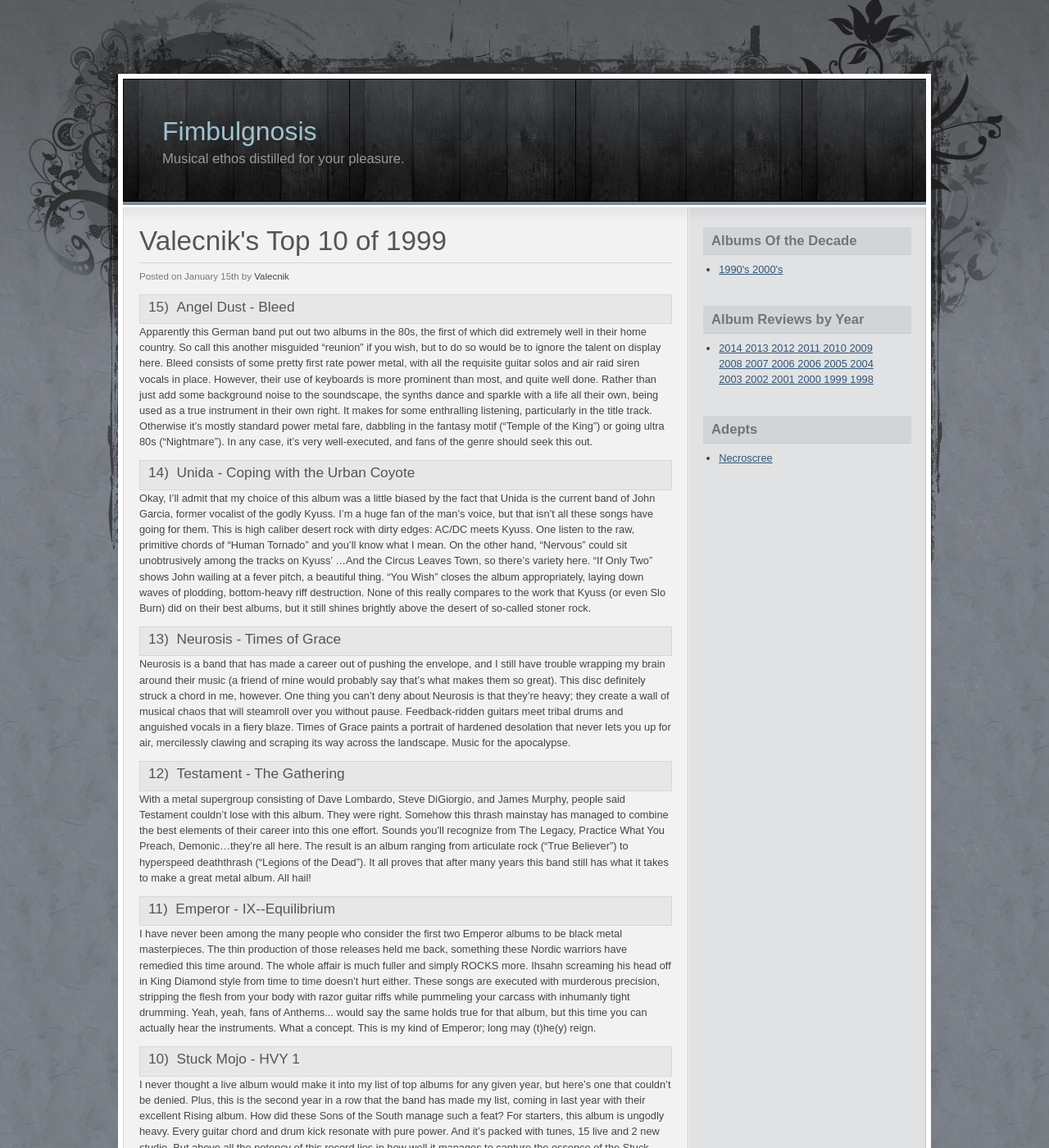
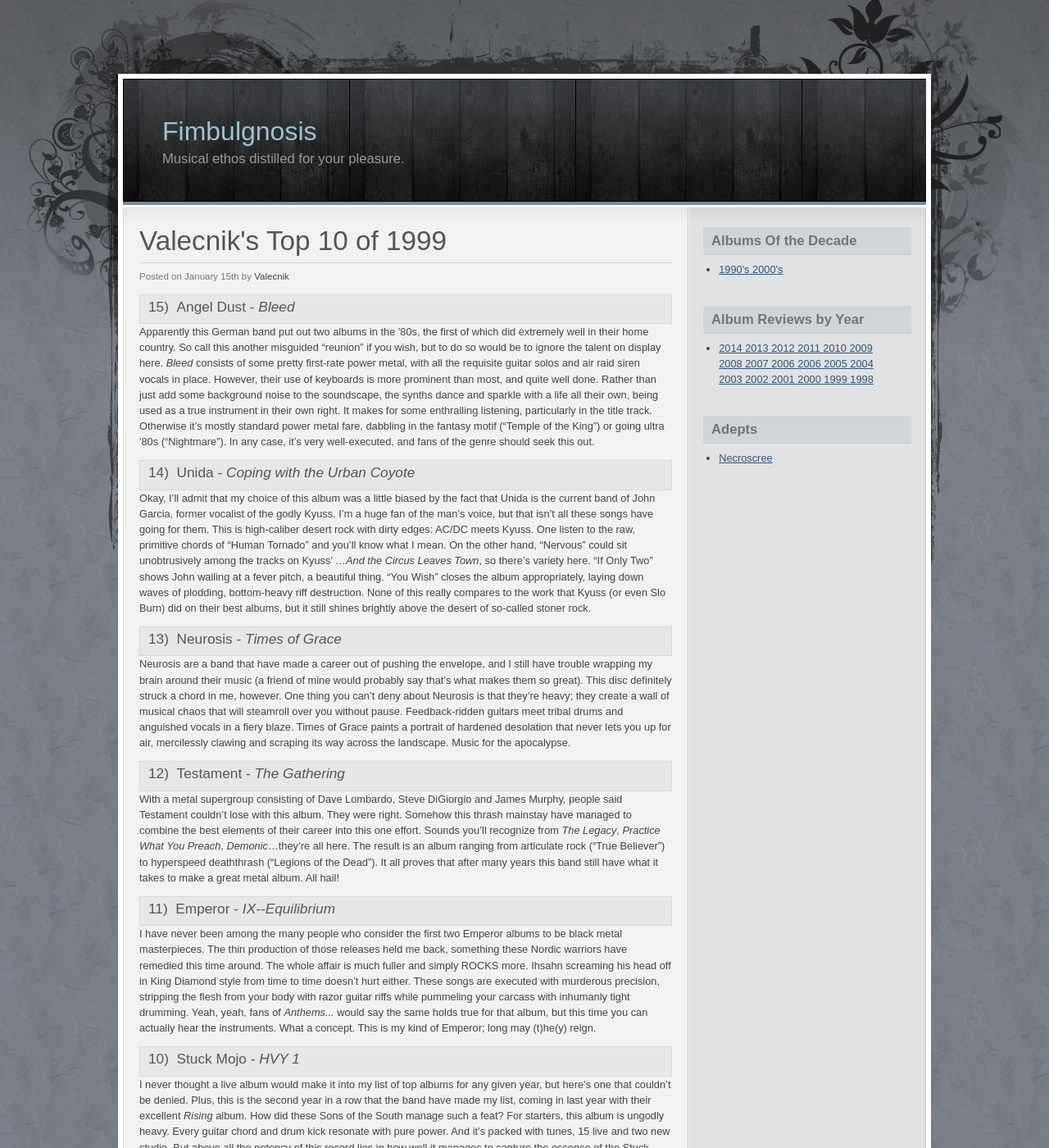
Before and after one commit to luminouscode/luminouscode.fimbulgnosis.com, a Jekyll site: the page built from valecnik/1999_reviews.html, in a window 1280 px wide and 1400 px high. Shown: the whole window at 82% size. Built offline with Jekyll 4.4.1, drawn with Linux system fonts in a browser that asks for light colours; some of the changed text lies outside the part shown.

Commit message:
Update 1999_reviews.html

```diff
--- a/valecnik/1999_reviews.html
+++ b/valecnik/1999_reviews.html
@@ -14,55 +14,55 @@
     </a>
   </div>
   <div class="post_meta">
-    <h3>15)&nbsp;&nbsp;Angel Dust - Bleed</h3>
+    <h3>15)&nbsp;&nbsp;Angel Dust - <i>Bleed</i></h3>
   </div>
   <div class="post_body">
     <p>
-      Apparently this German band put out two albums in the 80s, the first of which did extremely well in their home country.  So call this another misguided “reunion” if you wish, but to do so would be to ignore the talent on display here.  Bleed consists of some pretty first rate power metal, with all the requisite guitar solos and air raid siren vocals in place.  However, their use of keyboards is more prominent than most, and quite well done.  Rather than just add some background noise to the soundscape, the synths dance and sparkle with a life all their own, being used as a true instrument in their own right.  It makes for some enthralling listening, particularly in the title track.  Otherwise it’s mostly standard power metal fare, dabbling in the fantasy motif (“Temple of the King”) or going ultra 80s (“Nightmare”).  In any case, it’s very well-executed, and fans of the genre should seek this out.
+      Apparently this German band put out two albums in the '80s, the first of which did extremely well in their home country.  So call this another misguided “reunion” if you wish, but to do so would be to ignore the talent on display here.  <i>Bleed</i> consists of some pretty first-rate power metal, with all the requisite guitar solos and air raid siren vocals in place.  However, their use of keyboards is more prominent than most, and quite well done.  Rather than just add some background noise to the soundscape, the synths dance and sparkle with a life all their own, being used as a true instrument in their own right.  It makes for some enthralling listening, particularly in the title track.  Otherwise it’s mostly standard power metal fare, dabbling in the fantasy motif (“Temple of the King”) or going ultra '80s (“Nightmare”).  In any case, it’s very well-executed, and fans of the genre should seek this out.
     </p>
   </div>
   <div class="post_meta">
-    <h3>14)&nbsp;&nbsp;Unida - Coping with the Urban Coyote</h3>
+    <h3>14)&nbsp;&nbsp;Unida - <i>Coping with the Urban Coyote</i></h3>
   </div>
   <div class="post_body">
     <p>
-      Okay, I’ll admit that my choice of this album was a little biased by the fact that Unida is the current band of John Garcia, former vocalist of the godly Kyuss.  I’m a huge fan of the man’s voice, but that isn’t all these songs have going for them.  This is high caliber desert rock with dirty edges: AC/DC meets Kyuss.  One listen to the raw, primitive chords of “Human Tornado” and you’ll know what I mean.  On the other hand, “Nervous” could sit unobtrusively among the tracks on Kyuss’ …And the Circus Leaves Town, so there’s variety here.  “If Only Two” shows John wailing at a fever pitch, a beautiful thing.  “You Wish” closes the album appropriately, laying down waves of plodding, bottom-heavy riff destruction.  None of this really compares to the work that Kyuss (or even Slo Burn) did on their best albums, but it still shines brightly above the desert of so-called stoner rock.
+      Okay, I’ll admit that my choice of this album was a little biased by the fact that Unida is the current band of John Garcia, former vocalist of the godly Kyuss.  I’m a huge fan of the man’s voice, but that isn’t all these songs have going for them.  This is high-caliber desert rock with dirty edges: AC/DC meets Kyuss.  One listen to the raw, primitive chords of “Human Tornado” and you’ll know what I mean.  On the other hand, “Nervous” could sit unobtrusively among the tracks on Kyuss’ <i>…And the Circus Leaves Town</i>, so there’s variety here.  “If Only Two” shows John wailing at a fever pitch, a beautiful thing.  “You Wish” closes the album appropriately, laying down waves of plodding, bottom-heavy riff destruction.  None of this really compares to the work that Kyuss (or even Slo Burn) did on their best albums, but it still shines brightly above the desert of so-called stoner rock.
     </p>
   </div>
   <div class="post_meta">
-    <h3>13)&nbsp;&nbsp;Neurosis - Times of Grace</h3>
+    <h3>13)&nbsp;&nbsp;Neurosis - <i>Times of Grace</i></h3>
   </div>
   <div class="post_body">
     <p>
-      Neurosis is a band that has made a career out of pushing the envelope, and I still have trouble wrapping my brain around their music (a friend of mine would probably say that’s what makes them so great).  This disc definitely struck a chord in me, however.  One thing you can’t deny about Neurosis is that they’re heavy; they create a wall of musical chaos that will steamroll over you without pause.  Feedback-ridden guitars meet tribal drums and anguished vocals in a fiery blaze.  Times of Grace paints a portrait of hardened desolation that never lets you up for air, mercilessly clawing and scraping its way across the landscape.  Music for the apocalypse.
+      Neurosis are a band that have made a career out of pushing the envelope, and I still have trouble wrapping my brain around their music (a friend of mine would probably say that’s what makes them so great).  This disc definitely struck a chord in me, however.  One thing you can’t deny about Neurosis is that they’re heavy; they create a wall of musical chaos that will steamroll over you without pause.  Feedback-ridden guitars meet tribal drums and anguished vocals in a fiery blaze.  Times of Grace paints a portrait of hardened desolation that never lets you up for air, mercilessly clawing and scraping its way across the landscape.  Music for the apocalypse.
     </p>
   </div>
   <div class="post_meta">
-    <h3>12)&nbsp;&nbsp;Testament - The Gathering</h3>
+    <h3>12)&nbsp;&nbsp;Testament - <i>The Gathering</i></h3>
   </div>
   <div class="post_body">
     <p>
-      With a metal supergroup consisting of Dave Lombardo, Steve DiGiorgio, and James Murphy, people said Testament couldn’t lose with this album.  They were right.  Somehow this thrash mainstay has managed to combine the best elements of their career into this one effort.  Sounds you’ll recognize from The Legacy, Practice What You Preach, Demonic…they’re all here.  The result is an album ranging from articulate rock (“True Believer”) to hyperspeed deaththrash (“Legions of the Dead”).  It all proves that after many years this band still has what it takes to make a great metal album.  All hail!
+      With a metal supergroup consisting of Dave Lombardo, Steve DiGiorgio and James Murphy, people said Testament couldn’t lose with this album.  They were right.  Somehow this thrash mainstay have managed to combine the best elements of their career into this one effort.  Sounds you’ll recognize from <i>The Legacy</i>, <i>Practice What You Preach</i>, <i>Demonic</i>…they’re all here.  The result is an album ranging from articulate rock (“True Believer”) to hyperspeed deaththrash (“Legions of the Dead”).  It all proves that after many years this band still have what it takes to make a great metal album.  All hail!
     </p>
   </div>
   <div class="post_meta">
-    <h3>11)&nbsp;&nbsp;Emperor - IX--Equilibrium</h3>
+    <h3>11)&nbsp;&nbsp;Emperor - <i>IX--Equilibrium</i></h3>
   </div>
   <div class="post_body">
     <p>
-      I have never been among the many people who consider the first two Emperor albums to be black metal masterpieces.  The thin production of those releases held me back, something these Nordic warriors have remedied this time around.  The whole affair is much fuller and simply ROCKS more.  Ihsahn screaming his head off in King Diamond style from time to time doesn’t hurt either.  These songs are executed with murderous precision, stripping the flesh from your body with razor guitar riffs while pummeling your carcass with inhumanly tight drumming.  Yeah, yeah, fans of Anthems...  would say the same holds true for that album, but this time you can actually hear the instruments.  What a concept.  This is my kind of Emperor; long may (t)he(y) reign.
+      I have never been among the many people who consider the first two Emperor albums to be black metal masterpieces.  The thin production of those releases held me back, something these Nordic warriors have remedied this time around.  The whole affair is much fuller and simply ROCKS more.  Ihsahn screaming his head off in King Diamond style from time to time doesn’t hurt either.  These songs are executed with murderous precision, stripping the flesh from your body with razor guitar riffs while pummeling your carcass with inhumanly tight drumming.  Yeah, yeah, fans of <i>Anthems...</i>  would say the same holds true for that album, but this time you can actually hear the instruments.  What a concept.  This is my kind of Emperor; long may (t)he(y) reign.
     </p>
   </div>
   <div class="post_meta">
-    <h3>10)&nbsp;&nbsp;Stuck Mojo - HVY 1</h3>
+    <h3>10)&nbsp;&nbsp;Stuck Mojo - <i>HVY 1</i></h3>
   </div>
   <div class="post_body">
     <p>
-      I never thought a live album would make it into my list of top albums for any given year, but here’s one that couldn’t be denied.  Plus, this is the second year in a row that the band has made my list, coming in last year with their excellent Rising album.  How did these Sons of the South manage such a feat?  For starters, this album is ungodly heavy.  Every guitar chord and drum kick resonate with pure power.  And it’s packed with tunes, 15 live and 2 new studio.  But above all the potency of this record lies in how well it manages to capture the essence of the Stuck Mojo live experience.  You can actually feel the energy and intensity of their live show when you listen to this, and considering what an unstoppable juggernaut this band is in a live setting, that’s saying a lot.  I haven’t moshed in years, but listening to this album makes me want to FUCK SHIT UP.  Impressive.
+      I never thought a live album would make it into my list of top albums for any given year, but here’s one that couldn’t be denied.  Plus, this is the second year in a row that the band have made my list, coming in last year with their excellent <i>Rising</i> album.  How did these Sons of the South manage such a feat?  For starters, this album is ungodly heavy.  Every guitar chord and drum kick resonate with pure power.  And it’s packed with tunes, 15 live and two new studio.  But above all the potency of this record lies in how well it manages to capture the essence of the Stuck Mojo live experience.  You can actually feel the energy and intensity of their live show when you listen to this, and considering what an unstoppable juggernaut this band is in a live setting, that’s saying a lot.  I haven’t moshed in years, but listening to this album makes me want to FUCK SHIT UP.  Impressive.
     </p>
   </div>
   <div class="post_meta">
-    <h3>9)&nbsp;&nbsp;Dark Tranquillity - Projector</h3>
+    <h3>9)&nbsp;&nbsp;Dark Tranquillity - <i>Projector</i></h3>
   </div>
   <div class="post_body">
     <p>
@@ -70,7 +70,7 @@
     </p>
   </div>
   <div class="post_meta">
-    <h3>8)&nbsp;&nbsp;In Flames - Colony</h3>
+    <h3>8)&nbsp;&nbsp;In Flames - <i>Colony</i></h3>
   </div>
   <div class="post_body">
     <p>
@@ -78,7 +78,7 @@
     </p>
   </div>
   <div class="post_meta">
-    <h3>7)&nbsp;&nbsp;Nevermore - Dreaming Neon Black</h3>
+    <h3>7)&nbsp;&nbsp;Nevermore - <i>Dreaming Neon Black</i></h3>
   </div>
   <div class="post_body">
     <p>
@@ -86,23 +86,23 @@
     </p>
   </div>
   <div class="post_meta">
-    <h3>6)&nbsp;&nbsp;Hypocrisy - Hypocrisy</h3>
+    <h3>6)&nbsp;&nbsp;Hypocrisy - <i>Hypocrisy</i></h3>
   </div>
   <div class="post_body">
     <p>
-      Two years ago, it seemed that the Hypocrisy story had ended with “The Final Chapter.”  Fortunately for the metal world, Peter Tagtgren and company changed their minds.  The result is this powerhouse album, a true study in dynamics.  This band continue to excel at crafting rich, depressive tunes, but when they decide to speed things up, they SPEED THINGS UP.  “Apocalyptic Hybrid” and “Time Warp” are no less than flesh-searing in their intensity, made all the more so by the slower, creepy songs that surround them.  One of my favorite aspects of the album: Peter explores some power metal vocals, which come out as twisted wails and shrieks guaranteed to make the hair on the back of your neck stand up.  Killer!
+      Two years ago, it seemed that the Hypocrisy story had ended with <i>The Final Chapter</i>.  Fortunately for the metal world, Peter Tagtgren and company changed their minds.  The result is this powerhouse album, a true study in dynamics.  This band continue to excel at crafting rich, depressive tunes, but when they decide to speed things up, they SPEED THINGS UP.  “Apocalyptic Hybrid” and “Time Warp” are no less than flesh-searing in their intensity, made all the more so by the slower, creepy songs that surround them.  One of my favorite aspects of the album: Peter explores some power metal vocals, which come out as twisted wails and shrieks guaranteed to make the hair on the back of your neck stand up.  Killer!
     </p>
   </div>
   <div class="post_meta">
-    <h3>5)&nbsp;&nbsp;Amorphis - Tuonela</h3>
+    <h3>5)&nbsp;&nbsp;Amorphis - <i>Tuonela</i></h3>
   </div>
   <div class="post_body">
     <p>
-      Some people this year have criticized this album, saying Amorphis have crossed the line into watered-down territory.  While this album doesn’t contain as much Maiden-inspired guitar noodling as the previous Elegy, the Finnish folk ambiance is still intact and the songwriting has been bumped up a notch.  From the enchanting intro of “The Way” to the straightforward rock n’ roll of “Shining” to the moody atmospherics of “Summer’s End,” this is quality stuff through and through.
+      Some people this year have criticized this album, saying Amorphis have crossed the line into watered-down territory.  While this album doesn’t contain as much Maiden-inspired guitar noodling as the previous <i>Elegy</i>, the Finnish folk ambiance is still intact and the songwriting has been bumped up a notch.  From the enchanting intro of “The Way” to the straightforward rock n’ roll of “Shining” to the moody atmospherics of “Summer’s End,” this is quality stuff through and through.
     </p>
   </div>
   <div class="post_meta">
-    <h3>4)&nbsp;&nbsp;Mr. Bungle - California</h3>
+    <h3>4)&nbsp;&nbsp;Mr. Bungle - <i>California</i></h3>
   </div>
   <div class="post_body">
     <p>
@@ -110,27 +110,27 @@
     </p>
   </div>
   <div class="post_meta">
-    <h3>3)&nbsp;&nbsp;Morgion - Solinari</h3>
+    <h3>3)&nbsp;&nbsp;Morgion - <i>Solinari</i></h3>
   </div>
   <div class="post_body">
     <p>
-      Absolutely crushing doom merges with sweeping keyboard passages to form this truly magical album.  The band’s previous effort, Among Majestic Ruin, was a decent slab of epic doom, but the song structures and production values here are light years beyond their other work.  It all bears a striking resemblance to Mindrot’s mesmerizing Soul disc, pulling you into despair with the synths, then smashing your cranium with shuddering guitars.  Relapse Records’ roster may consist largely of grindcore groups these days, but Morgion more than makes up for it with their grandiose metallic vision.
+      Absolutely crushing doom merges with sweeping keyboard passages to form this truly magical album.  The band’s previous effort, <i>Among Majestic Ruin</i>, was a decent slab of epic doom, but the song structures and production values here are light years beyond their other work.  It all bears a striking resemblance to Mindrot’s mesmerizing <i>Soul</i> disc, pulling you into despair with the synths, then smashing your cranium with shuddering guitars.  Relapse Records’ roster may consist largely of grindcore groups these days, but Morgion more than make up for it with their grandiose metallic vision.
     </p>
   </div>
   <div class="post_meta">
-    <h3>2)&nbsp;&nbsp;Agalloch - Pale Folklore</h3>
+    <h3>2)&nbsp;&nbsp;Agalloch - <i>Pale Folklore</i></h3>
   </div>
   <div class="post_body">
     <p>
-      Mixing the best elements of Opeth and Katatonia, Agalloch have created a breathtaking work of melancholy art.  You’d fully expect this kind of genius to come out of Sweden or Norway, but this band is from—get this—Oregon!  The songs are lengthy, varied compositions that keep you on your toes, but always firmly immersed in darkness and desolation.  From the chilling chimes that appear in the last third of “She Painted Fire Across the Skyline” to the pulsing, all-encompassing bass whomps that ripple through “As Embers Dress the Sky,” innovation abounds.  And every damn bit of it pours out and smothers your soul in a gray euphoria.  Inspired, divine brilliance.
+      Mixing the best elements of Opeth and Katatonia, Agalloch have created a breathtaking work of melancholy art.  You’d fully expect this kind of genius to come out of Sweden or Norway, but this band is from -- get this -- Oregon!  The songs are lengthy, varied compositions that keep you on your toes, but always firmly immersed in darkness and desolation.  From the chilling chimes that appear in the last third of “She Painted Fire Across the Skyline” to the pulsing, all-encompassing bass whomps that ripple through “As Embers Dress the Sky,” innovation abounds.  And every damn bit of it pours out and smothers your soul in a gray euphoria.  Inspired, divine brilliance.
     </p>
   </div>
   <div class="post_meta">
-    <h3>1)&nbsp;&nbsp;Anathema - Judgement</h3>
+    <h3>1)&nbsp;&nbsp;Anathema - <i>Judgement</i></h3>
   </div>
   <div class="post_body">
     <p>
-      By far my favorite band in the world right now, Anathema has put forth yet another masterpiece of stunning beauty and gut-wrenching sorrow.  This is some of the finest songwriting you’ll find anywhere; every note is arranged so as to elicit maximum emotion.  Look no further than “One Last Goodbye” for one of the most heartbreaking “love” songs ever written.  I can’t exactly say how this album compares to the band’s past works of genius like Alternative 4 or The Silent Enigma; it’s not better or worse, just different.  Another stage in the career of one of the most gifted bands to grace this forlorn planet.
+      By far my favorite band in the world right now, Anathema have put forth yet another masterpiece of stunning beauty and gut-wrenching sorrow.  This is some of the finest songwriting you’ll find anywhere; every note is arranged so as to elicit maximum emotion.  Look no further than “One Last Goodbye” for one of the most heartbreaking “love” songs ever written.  I can’t exactly say how this album compares to the band’s past works of genius like <i>Alternative 4</i> or <i>The Silent Enigma</i>; it’s not better or worse, just different.  Another stage in the career of one of the most gifted bands to grace this forlorn planet.
     </p>
   </div>
 </div>
```
